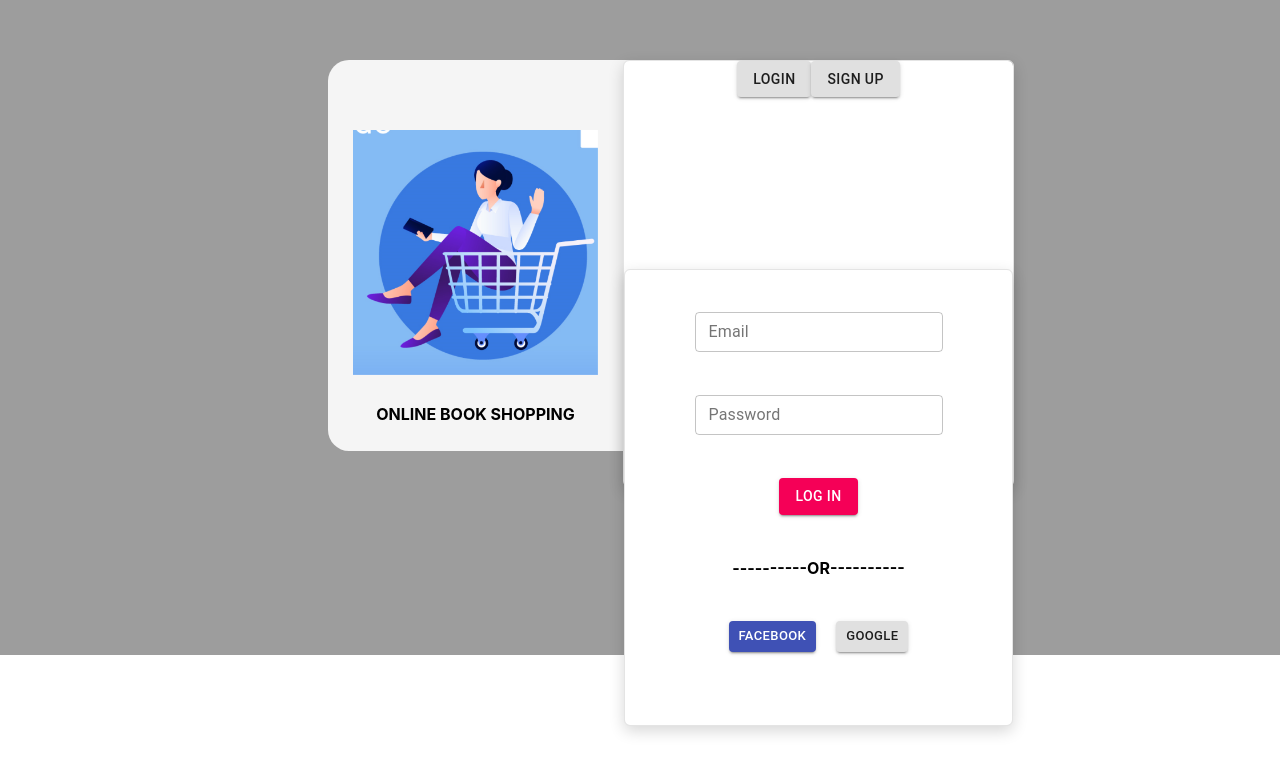
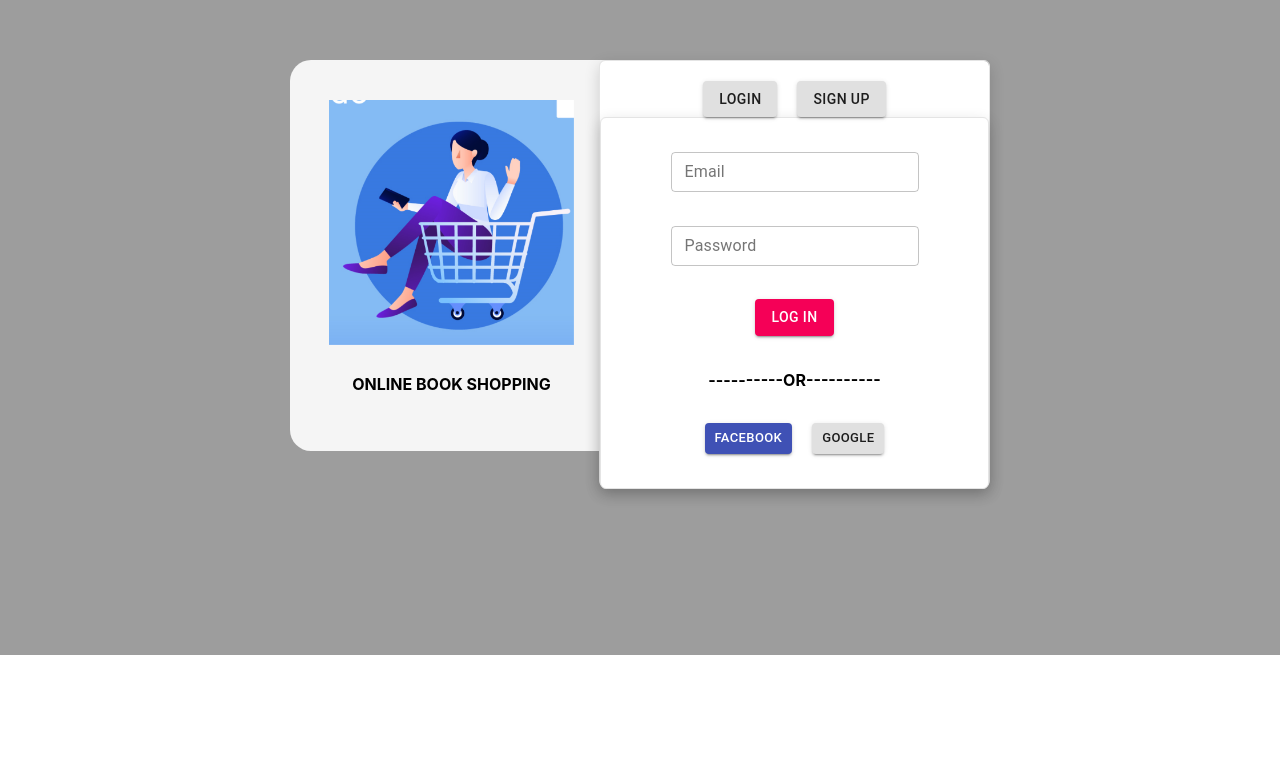
Before and after one commit to ANURAG-prakash/BookStoreFrontEnd, a React (Create React App) app: page / in a window 1280 px wide. Shown: the part 145-918 px from the top of the page. After the commit the page ends 800 px from the top, so only its background shows below. Built offline with nearby package versions, Linux system fonts and the light colour scheme.

Commit message:
Dialog box added

```diff
--- a/src/components/login/login.css
+++ b/src/components/login/login.css
@@ -1,9 +1,8 @@
 .inner-container{
     width: 100%;
-    height:100vh;
     display: flex;
     justify-content: center;
-    align-items: center;
+    align-items: flex-start;
 
 
 }
@@ -15,8 +14,8 @@
     opacity: 1;
     left: 800px;
     width: 389px;
-    height: 425px;
-    padding: 0 30px 30px 30px;
+    height: 370px;
+    padding: 0 30px 0 30px;
     display:flex;
     flex-direction: column;
     align-items: center;
--- a/src/components/signup/signup.css
+++ b/src/components/signup/signup.css
@@ -1,23 +1,17 @@
 .inner-container{
     width: 100%;
-    height:100vh;
     display: flex;
     justify-content: center;
-    align-items: center;
+    align-items: flex-start;
 
 
 }
 .box{
-    background: #FFFFFF 0% 0% no-repeat padding-box;
-    box-shadow: 0px 5px 15px #00000029;
-    border: 1px solid #E4E4E4;
-    border-radius: 6px;
-    opacity: 1;
-
+    background: #FFFFFF ;
     left: 800px;
     width: 389px;
-    height: 425px;
-    padding: 0 30px 30px 30px;
+    height: 370px;
+
     display:flex;
     flex-direction: column;
     align-items: center;
--- a/src/pages/loginSignup.css
+++ b/src/pages/loginSignup.css
@@ -10,18 +10,17 @@ background-color: #9D9D9D;
 .Dash-Body{
     display: flex;
     flex-direction: row;
-    justify-content: space-evenly;
+    justify-content: flex-end;
     top: 185px;
     left: 320px;
-    width: 624px;
+    width: 700px;
     height: 391px;
     background: #F5F5F5 0% 0% no-repeat padding-box;
     border-radius: 21px;
     opacity: 1;
 }
 #image{
-    margin-top: 45px;
-   padding: 25px;
+   padding:  40px 25px 25px 25px;
     top: 237px;
     left: 373px;
     width: 245px;
@@ -38,3 +37,21 @@ background-color: #9D9D9D;
     border-radius: 6px;
     opacity: 1;
 }
+.ChangeSignup{
+    display: flex;
+    flex-direction: row;
+    padding: 20px 0 0 0;
+    justify-content: center;
+    align-items: center;
+    column-gap: 20px;
+
+}
+.ChangeLogin{
+    display: flex;
+    flex-direction: row;
+    padding: 20px 0 0 0;
+    justify-content: center;
+    align-items: center;
+    column-gap: 20px;
+
+}
--- a/src/pages/loginsignupdashboard.tsx
+++ b/src/pages/loginsignupdashboard.tsx
@@ -53,7 +53,7 @@ export default class RegistationPages extends React.Component<{}, RegistationPag
                             ?
 
                             <div className="Login">
-                                <div className="Change">
+                                <div className="ChangeLogin">
                                     <Button variant="contained">  Login </Button>
                                     <Button variant="contained" onClick={this.toSignUp}>  Sign Up </Button>
                                 </div>
@@ -69,15 +69,15 @@ export default class RegistationPages extends React.Component<{}, RegistationPag
 
                             <div className="SignUp">
 
-                                <div className="Change">
+                                <div className="ChangeSignup">
                                     <Button variant="contained" onClick={this.toSignIn}>  Login </Button>
                                     <Button variant="contained">  Sign Up </Button>
                                 </div>
 
-                                <div className="FullName">
+
                                     <Signup />
 
-                                </div>
+
                             </div>
                         }
                     </div>
```
